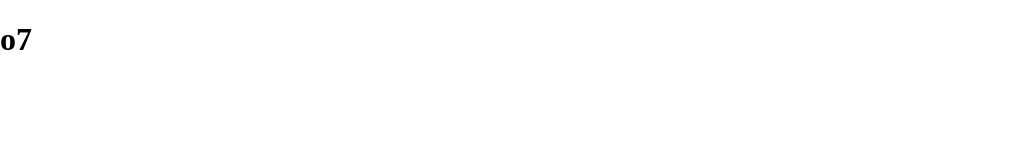
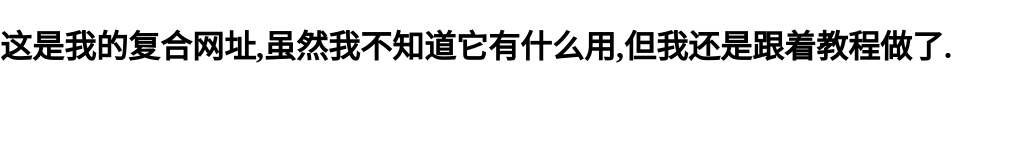
Before and after one commit to u2222u/my-one, a plain HTML site: page new.html in a window 1280 px wide. Shown: the whole page, without its empty margins (0-1013 px from the left). Drawn offline with Linux system fonts and the light colour scheme.

Commit message:
Update new.html

```diff
--- a/new.html
+++ b/new.html
@@ -11,6 +11,6 @@
     </style>
   </head>
   <body>
-    <h1>o7</h1>
+    <h1>这是我的复合网址,虽然我不知道它有什么用,但我还是跟着教程做了.</h1>
   </body>
 </html>
```
